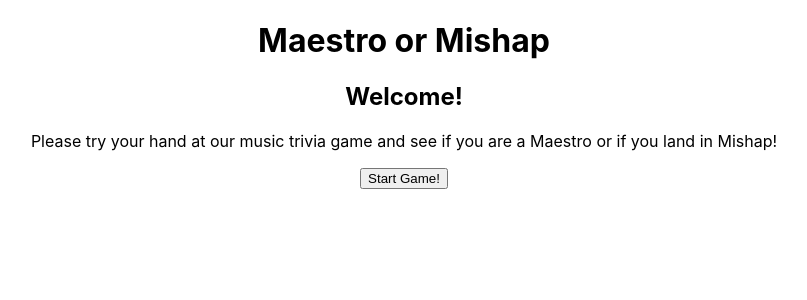
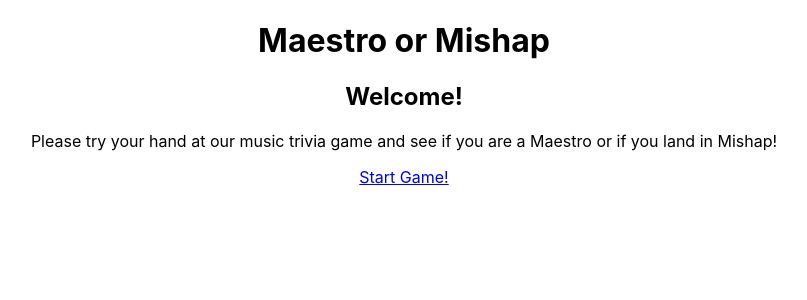
Before and after one commit to ShaunaMyers/maestro-or-mishap, a React (Create React App) app in the folder maestro-or-mishap/: page / in a window 1280 px wide. Shown: the top 300 px of the page, without its empty margins (236-1043 px from the left). Built offline with nearby package versions, Linux system fonts and the light colour scheme; no server answers.

Commit message:
Add Link to question at index 0

```diff
--- a/maestro-or-mishap/src/components/Greeting/Greeting.js
+++ b/maestro-or-mishap/src/components/Greeting/Greeting.js
@@ -1,10 +1,12 @@
+import { Route, NavLink, Switch, Link } from 'react-router-dom';
 
 const Greeting = ({handleDisplayQuestion}) => {
     return(
         <section>
             <h2>Welcome!</h2>
             <p>Please try your hand at our music trivia game and see if you are a Maestro or if you land in Mishap!</p>
-            <button onClick={() => handleDisplayQuestion(0)}>Start Game!</button>
+            {/* <button onClick={() => handleDisplayQuestion(0)}>Start Game!</button> */}
+            <Link exact to='/question/0' activeClassName='greeting-btn-clicked' className='greeting-btn'>Start Game!</Link>
         </section>
     )
 }
```
